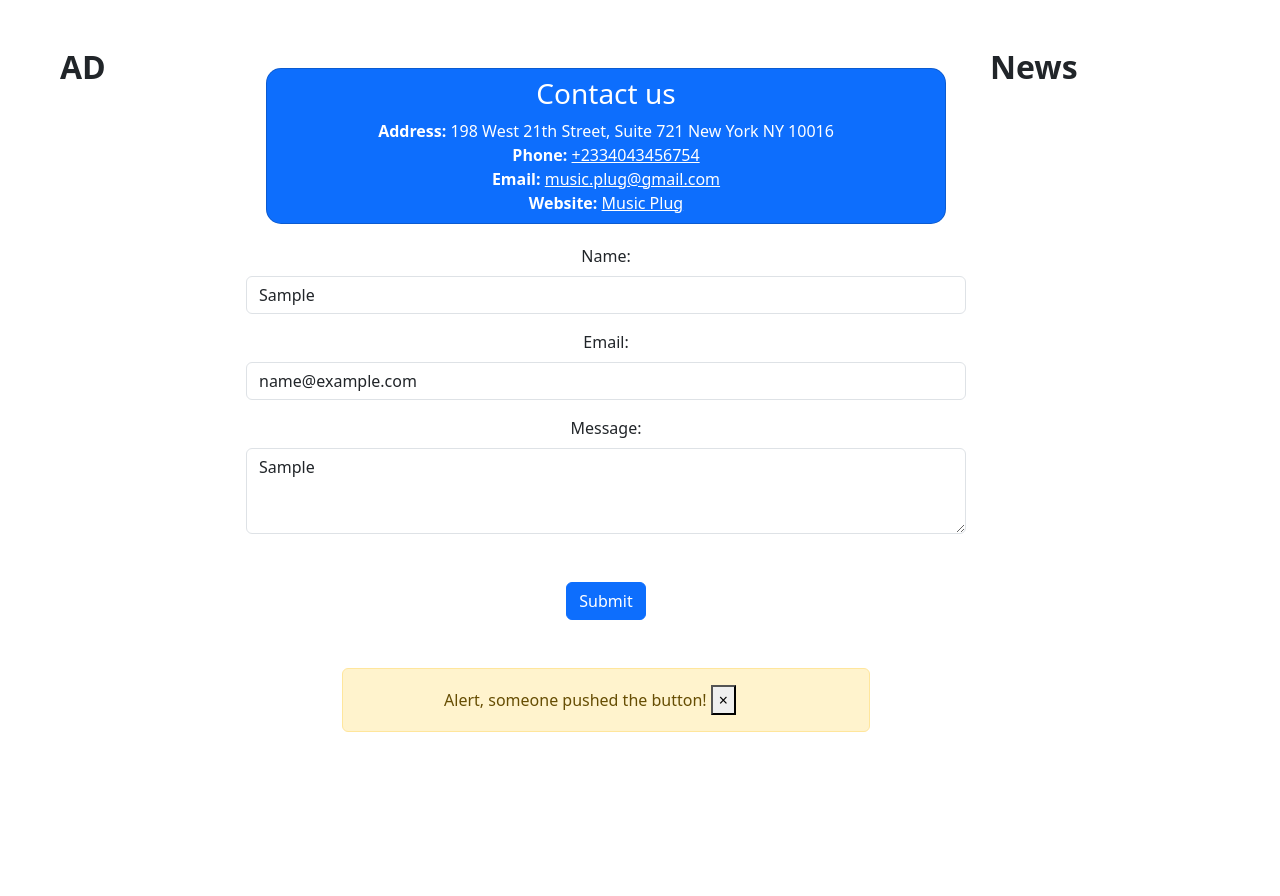
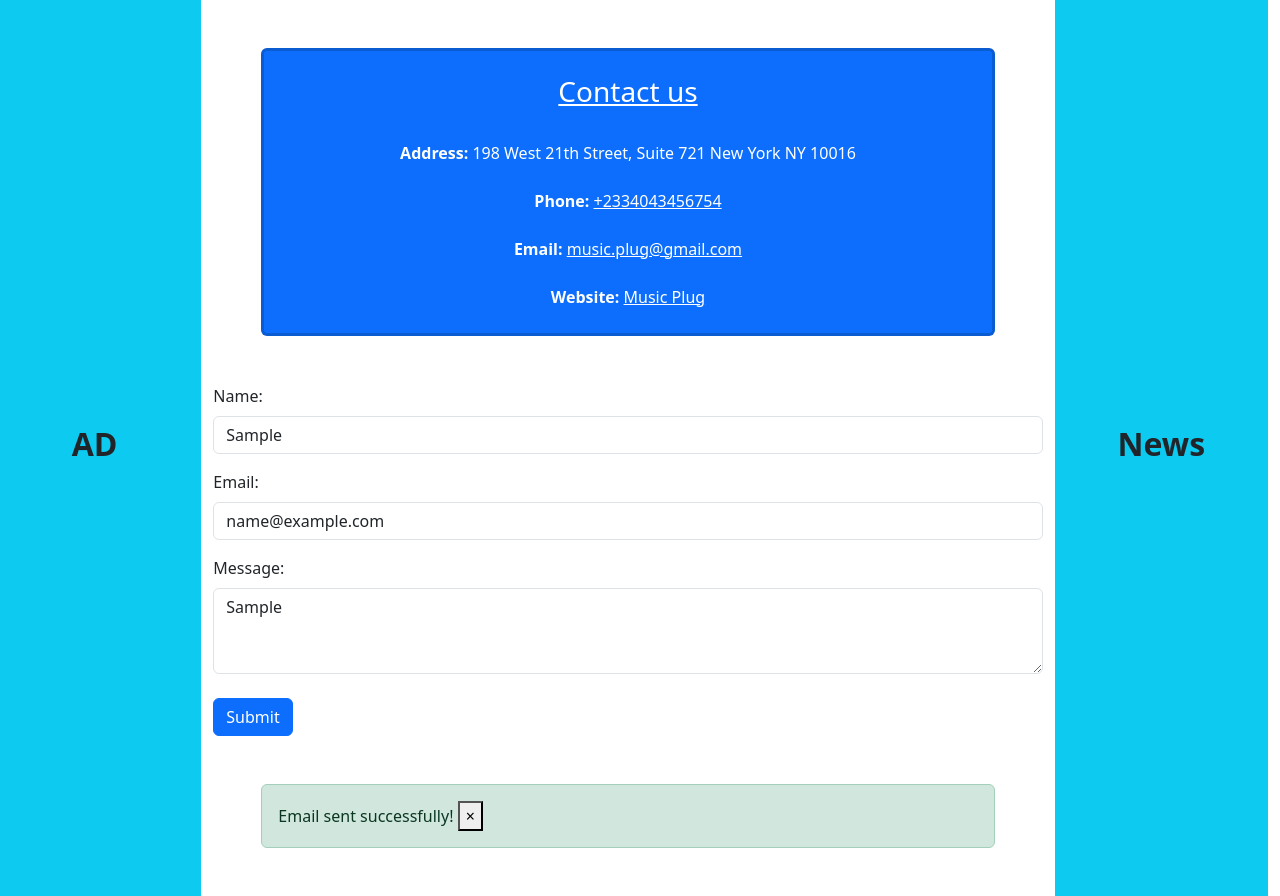
Before and after one commit to bhrayhaw/musicplug, a plain HTML site: page contact_us.html in a window 1280 px wide. Both pictures are taken after typing "Sample", "name@example.com", "Sample" into the empty fields and a click on the button "Submit". Before the commit the page ends 828 px from the top, so only its background shows below. Drawn offline with nearby package versions, Linux system fonts and the light colour scheme.

Commit message:
Updated Contact Us

```diff
--- a/contact_us.html
+++ b/contact_us.html
@@ -1,10 +1,12 @@
 <!DOCTYPE html>
 <html lang="en">
+
     <head>
         <meta charset="UTF-8">
         <meta name="viewport" content="width=device-width, initial-scale=1.0">
         <title>Contact Us</title>
 
+        <!-- Styles -->
         <link
             href="https://cdn.jsdelivr.net/npm/bootstrap@5.3.3/dist/css/bootstrap.min.css"
             rel="stylesheet"
@@ -15,22 +17,29 @@
 
     <body>
 
-        <div id="navbar-placeholder"></div>
+        <!-- Navbar placeholder -->
+        <div class="row col-12 " id="navbar-placeholder"></div>
 
+        <!-- Main content -->
         <main>
+            <div class="row col-12 justify-content-evenly">
 
-            <div class="container d-flex flex-wrap flex-column m-5">
+                    <!-- For 'AD' on the Left side -->
+                    <div
+                        class="col-2 d-flex justify-content-center align-items-center bg-info">
+                        <h2>
+                            <strong>AD</strong>
+                        </h2>
+                    </div>
 
-                <div class="row col-12 justify-content-evenly">
-
-                    <div
-                        class="col-md-2 align-items-center"><h2><strong>AD</strong></h2></div>
-
-                    <div class="col-md-8 text-center">
+                    <!-- For 'Contact Us' content   -->
+                    <div class="col-8 text-start">
 
                         <div
-                            class="p-2 text-white card text-white bg-primary" style="background-color: blue; border-radius: 15px; color: white; margin: 20px;">
-                            <h3 class="text-white ">Contact us</h3>
+                            class="p-4 text-white text-center gap-4 card text-white bg-primary border-3 m-5">
+                            <h3
+                                class="text-white text-decoration-underline text-">Contact
+                                us</h3>
 
                             <div>
 
@@ -57,9 +66,9 @@
                                         href="https://github.com/bhrayhaw/musicplug/">Music
                                         Plug</a></span>
                             </div>
-
                         </div>
 
+                        <!-- For the filling of Form -->
                         <div class="mb-3">
                             <label for="exampleFormControlInput1"
                                 class="form-label text-start">Name:</label>
@@ -81,19 +90,20 @@
                                 class="form-label text-start">Message:</label>
                             <textarea class="form-control"
                                 id="exampleFormControlTextarea1"
-                                rows="3" placeholder="Type your message..."></textarea>
+                                rows="3"
+                                placeholder="Type your message..."></textarea>
                         </div>
 
                         <!-- Submit Button -->
-                        <div class="g-3 m-5">
+                        <div class="g-3 mt-4 mb-5">
                             <button type="button" class="btn btn-primary"
-                                id="submit">Submit</button>
+                                id="submit-email">Submit</button>
 
                             <!-- The Alert -->
                             <div id="alertBox"
-                                class="alert alert-warning alert-dismissible d-none fade show m-5"
+                                class="alert alert-success alert-dismissible d-none fade show m-5"
                                 role="alert">
-                                Alert, someone pushed the button!
+                                Email sent successfully!
                                 <button type="button" class="close"
                                     data-dismiss="alert"
                                     aria-label="Close">
@@ -102,7 +112,7 @@
                             </div>
 
                             <script>
-                                document.getElementById('submit').addEventListener('click', function() {
+                                document.getElementById('submit-email').addEventListener('click', function() {
                                 document.getElementById('alertBox').classList.remove('d-none');
                                 });
                             </script>
@@ -110,27 +120,24 @@
 
                     </div>
 
+                    <!-- For 'News' on the Right side -->
                     <div
-                        class="col-md-2 align-items-center"><h2><strong>News</strong></h2></div>
-
-                </div>
+                        class="col-2 d-flex justify-content-center align-items-center bg-info">
+                        <h2>
+                            <strong>News</strong>
+                        </h2>
+                    </div>
 
             </div>
-
         </main>
 
-        <div id="footer-placeholder"></div>
+        <!-- Footer Placeholder -->
+        <div class="row col-12" id="footer-placeholder"></div>
 
-        <script>
-            $(function(){
-            $("#navbar-placeholder").load("./Navbar/navbar.html");
-            $("#footer-placeholder").load("footer.html");
-            });
-        </script>
 
+        <!-- Scripts -->
         <script
             src="https://ajax.googleapis.com/ajax/libs/jquery/3.5.1/jquery.min.js"></script>
-
         <script
             src="https://cdn.jsdelivr.net/npm/bootstrap@5.3.3/dist/js/bootstrap.bundle.min.js"
             integrity="sha384-YvpcrYf0tY3lHB60NNkmXc5s9fDVZLESaAA55NDzOxhy9GkcIdslK1eN7N6jIeHz"
```
